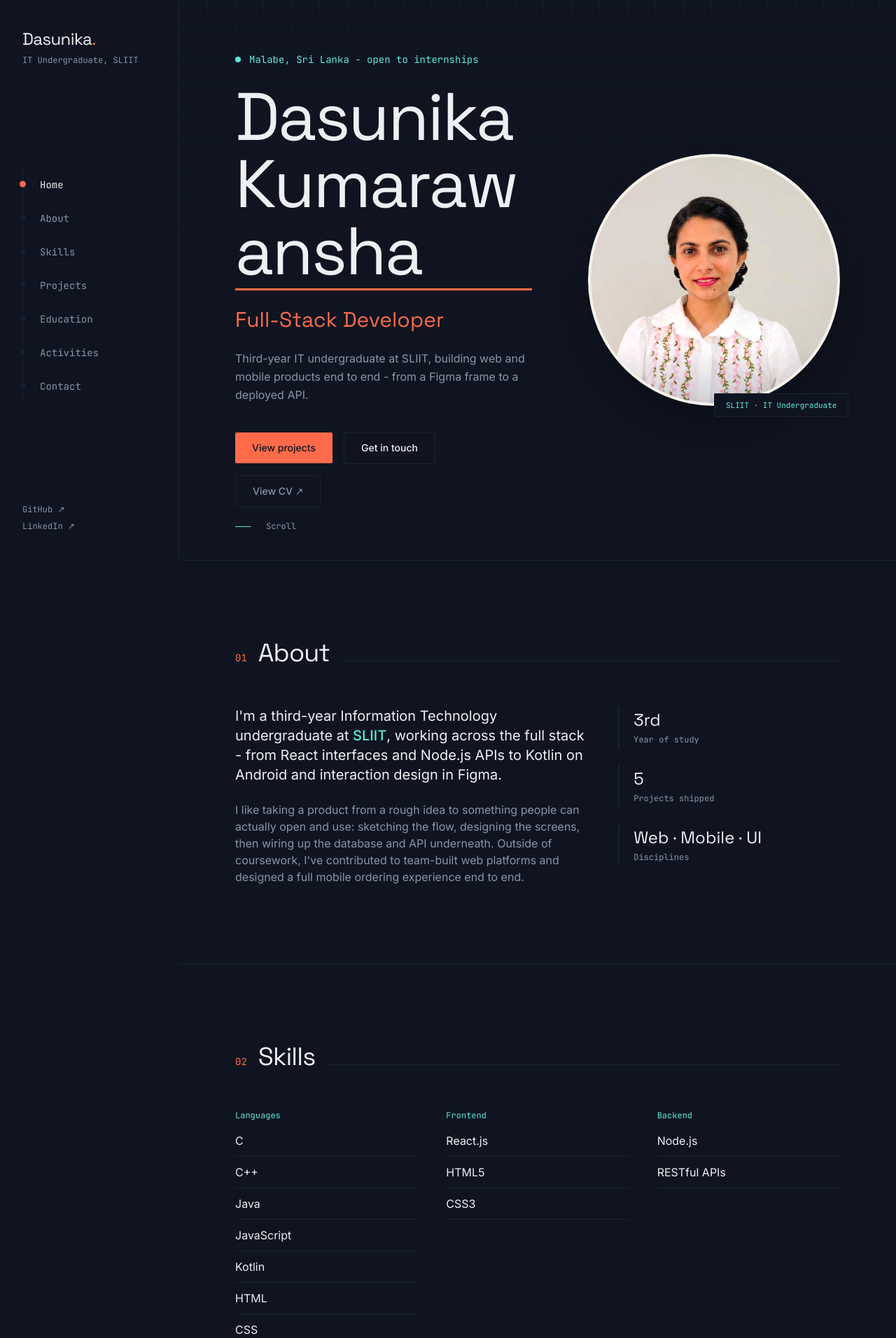
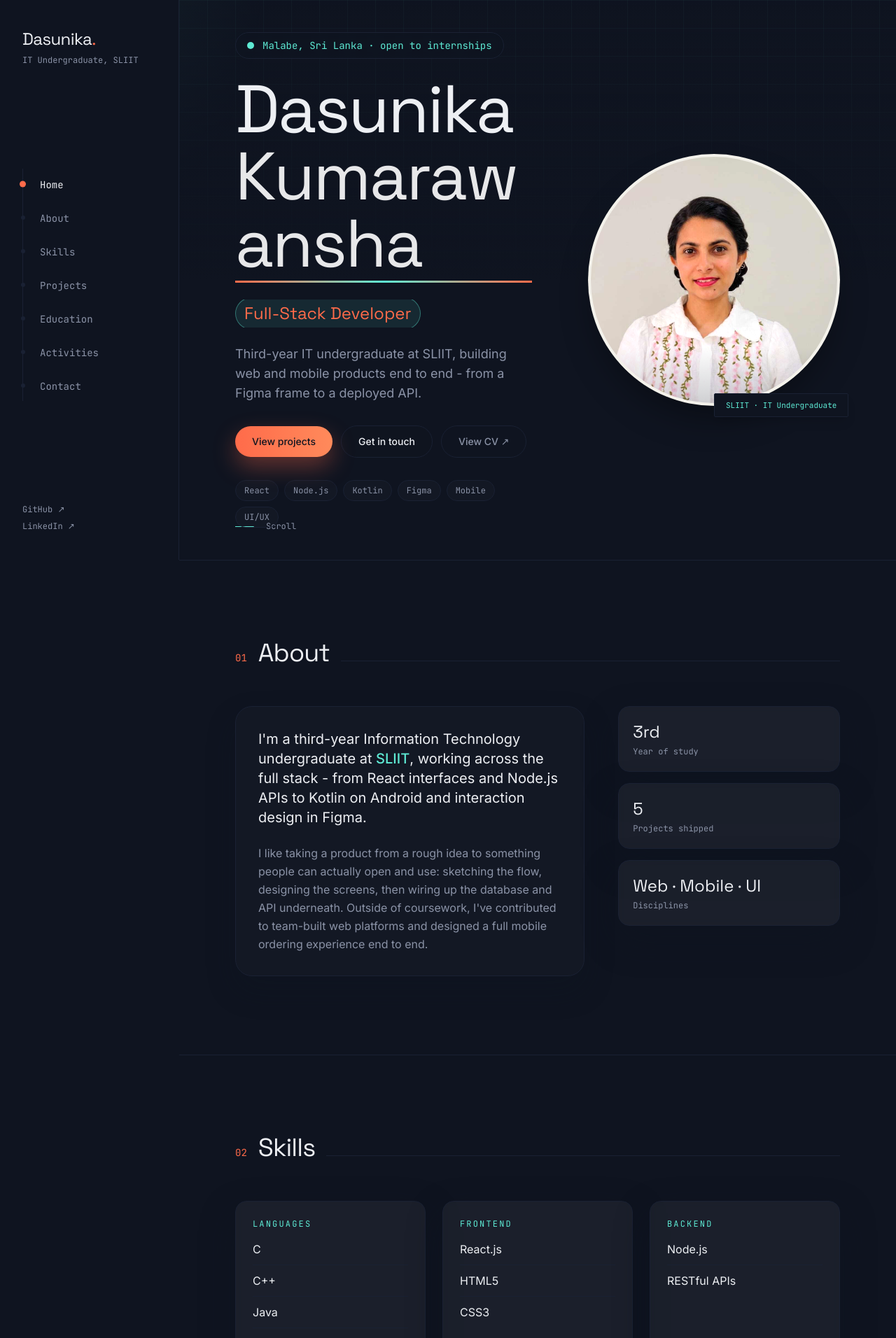
Before and after one commit to DKumarawansha/Portfolio-website, a React (Vite) app: page / in a window 1280 px wide. Shown: the top 1912 px of the page at 70% size. Built offline with nearby package versions, Linux system fonts and the light colour scheme.

Commit message:
New portfolio

```diff
--- a/src/App.jsx
+++ b/src/App.jsx
@@ -10,9 +10,10 @@ import Footer from './components/Footer'
 
 export default function App() {
   return (
-    <div className="bg-ink min-h-screen overflow-x-hidden">
+    <div className="relative min-h-screen overflow-x-hidden bg-ink text-chalk">
+      <div className="pointer-events-none fixed inset-0 bg-[radial-gradient(circle_at_top_left,_rgba(94,234,212,0.12),transparent_25%),radial-gradient(circle_at_bottom_right,_rgba(255,107,74,0.10),transparent_30%)]" />
       <Sidebar />
-      <main className="min-w-0 lg:pl-64">
+      <main className="relative min-w-0 lg:pl-64">
         <Hero />
         <About />
         <Skills />
--- a/src/components/About.jsx
+++ b/src/components/About.jsx
@@ -18,15 +18,15 @@ export default function About() {
           whileInView={{ opacity: 1, y: 0 }}
           viewport={{ once: true, margin: '-80px' }}
           transition={{ duration: 0.6 }}
-          className="lg:col-span-3 text-lg sm:text-xl text-chalk leading-relaxed font-light"
+          className="lg:col-span-3 rounded-3xl border border-inkline bg-white/[0.02] p-6 sm:p-8 shadow-[0_20px_40px_rgba(15,20,32,0.28)]"
         >
-          <p>
+          <p className="text-lg sm:text-xl text-chalk leading-relaxed font-light">
             I'm a third-year Information Technology undergraduate at{' '}
             <span className="text-wire font-medium">SLIIT</span>, working across the full stack -
             from React interfaces and Node.js APIs to Kotlin on Android and interaction design in
             Figma.
           </p>
-          <p className="mt-6 text-muted text-base">
+          <p className="mt-6 text-muted text-base leading-relaxed">
             I like taking a product from a rough idea to something people can actually open and
             use: sketching the flow, designing the screens, then wiring up the database and API
             underneath. Outside of coursework, I've contributed to team-built web platforms and
@@ -39,10 +39,10 @@ export default function About() {
           whileInView={{ opacity: 1, y: 0 }}
           viewport={{ once: true, margin: '-80px' }}
           transition={{ duration: 0.6, delay: 0.15 }}
-          className="lg:col-span-2 flex flex-col gap-6"
+          className="lg:col-span-2 flex flex-col gap-4"
         >
           {stats.map((s) => (
-            <div key={s.label} className="border-l-2 border-inkline pl-5 py-1">
+            <div key={s.label} className="soft-card p-5">
               <div className="font-display text-2xl text-chalk">{s.value}</div>
               <div className="font-mono text-xs text-muted mt-1">{s.label}</div>
             </div>
--- a/src/components/Hero.jsx
+++ b/src/components/Hero.jsx
@@ -26,14 +26,14 @@ export default function Hero() {
             initial={{ opacity: 0, y: 8 }}
             animate={{ opacity: 1, y: 0 }}
             transition={{ duration: 0.6 }}
-            className="mb-6 flex items-center gap-3"
+            className="mb-6 inline-flex items-center gap-3 rounded-full border border-inkline bg-ink/50 px-4 py-2 backdrop-blur-sm"
           >
-            <span className="relative flex h-2 w-2">
+            <span className="relative flex h-2.5 w-2.5">
               <span className="absolute inline-flex h-full w-full animate-ping rounded-full bg-wire opacity-60" />
-              <span className="relative inline-flex h-2 w-2 rounded-full bg-wire" />
+              <span className="relative inline-flex h-2.5 w-2.5 rounded-full bg-wire" />
             </span>
-            <p className="font-mono text-wire text-sm">
-              Malabe, Sri Lanka - open to internships
+            <p className="font-mono text-wire text-xs sm:text-sm">
+              Malabe, Sri Lanka · open to internships
             </p>
           </motion.div>
 
@@ -45,13 +45,13 @@ export default function Hero() {
           >
             Dasunika
             <br />
-            <span className="relative inline-block max-w-full break-words">
+            <span className="relative inline-block max-w-full break-words text-white/90">
               Kumarawansha
               <motion.span
                 initial={{ scaleX: 0 }}
                 animate={{ scaleX: 1 }}
                 transition={{ duration: 0.8, delay: 0.6, ease: 'easeOut' }}
-                className="absolute -bottom-1 left-0 h-[3px] w-full origin-left bg-signal sm:-bottom-2"
+                className="absolute -bottom-1 left-0 h-[3px] w-full origin-left bg-gradient-to-r from-signal via-wire to-signal sm:-bottom-2"
               />
             </span>
           </motion.h1>
@@ -60,16 +60,15 @@ export default function Hero() {
             initial={{ opacity: 0, y: 16 }}
             animate={{ opacity: 1, y: 0 }}
             transition={{ duration: 0.7, delay: 0.25 }}
-            className="mt-8 flex h-9 items-center gap-3 overflow-hidden"
+            className="mt-8 flex h-10 items-center overflow-hidden"
           >
-
             <motion.div
               key={roleIndex}
               initial={{ y: 36, opacity: 0 }}
               animate={{ y: 0, opacity: 1 }}
               exit={{ y: -36, opacity: 0 }}
               transition={{ duration: 0.5, ease: 'easeOut' }}
-              className="font-display text-2xl sm:text-3xl text-signal"
+              className="rounded-full border border-wire/40 bg-wire/10 px-3 py-1.5 font-display text-lg sm:text-2xl text-signal"
             >
               {profile.roles[roleIndex]}
             </motion.div>
@@ -79,7 +78,7 @@ export default function Hero() {
             initial={{ opacity: 0, y: 16 }}
             animate={{ opacity: 1, y: 0 }}
             transition={{ duration: 0.7, delay: 0.35 }}
-            className="mt-6 max-w-md text-muted text-base leading-relaxed"
+            className="mt-6 max-w-xl text-muted text-base leading-relaxed sm:text-lg"
           >
             {profile.tagline}
           </motion.p>
@@ -88,7 +87,7 @@ export default function Hero() {
             initial={{ opacity: 0, y: 16 }}
             animate={{ opacity: 1, y: 0 }}
             transition={{ duration: 0.7, delay: 0.45 }}
-            className="mt-10 flex flex-wrap items-center gap-4"
+            className="mt-8 flex flex-wrap items-center gap-3"
           >
             <a
               href="#projects"
@@ -96,9 +95,9 @@ export default function Hero() {
                 e.preventDefault()
                 document.getElementById('projects')?.scrollIntoView({ behavior: 'smooth' })
               }}
-              className="group relative px-6 py-3 bg-signal text-ink font-body font-medium text-sm rounded-sm overflow-hidden transition-colors duration-300 hover:text-signal focus-ring"
+              className="group relative overflow-hidden rounded-full bg-gradient-to-r from-signal to-[#ff8a5b] px-6 py-3 text-sm font-medium text-ink shadow-[0_14px_32px_rgba(255,107,74,0.35)] transition-transform duration-300 hover:-translate-y-0.5 focus-ring"
             >
-              <span className="absolute inset-0 -translate-x-full bg-ink transition-transform duration-300 group-hover:translate-x-0" />
+              <span className="absolute inset-0 bg-white/15 opacity-0 transition-opacity duration-300 group-hover:opacity-100" />
               <span className="relative">View projects</span>
             </a>
             <a
@@ -107,7 +106,7 @@ export default function Hero() {
                 e.preventDefault()
                 document.getElementById('contact')?.scrollIntoView({ behavior: 'smooth' })
               }}
-              className="px-6 py-3 border border-inkline text-chalk font-body font-medium text-sm rounded-sm hover:border-wire hover:text-wire transition-colors duration-200 focus-ring"
+              className="rounded-full border border-inkline bg-ink/40 px-6 py-3 text-sm font-medium text-chalk transition-all duration-200 hover:border-wire hover:text-wire focus-ring"
             >
               Get in touch
             </a>
@@ -115,11 +114,19 @@ export default function Hero() {
               href="/CV_Dasunika_Kumarawansha.pdf"
               target="_blank"
               rel="noreferrer"
-              className="px-6 py-3 border border-inkline text-muted font-body font-medium text-sm rounded-sm hover:border-wire hover:text-wire transition-colors duration-200 focus-ring"
+              className="rounded-full border border-inkline bg-transparent px-6 py-3 text-sm font-medium text-muted transition-all duration-200 hover:border-wire hover:text-wire focus-ring"
             >
               View CV ↗
             </a>
           </motion.div>
+
+          <div className="mt-8 flex flex-wrap gap-2 text-xs font-mono text-muted">
+            {['React', 'Node.js', 'Kotlin', 'Figma', 'Mobile', 'UI/UX'].map((item) => (
+              <span key={item} className="rounded-full border border-inkline bg-white/[0.02] px-3 py-1.5">
+                {item}
+              </span>
+            ))}
+          </div>
         </div>
 
         <motion.div
--- a/src/components/Skills.jsx
+++ b/src/components/Skills.jsx
@@ -7,7 +7,7 @@ export default function Skills() {
     <section id="skills" className="px-6 sm:px-12 lg:px-20 py-28 border-t border-inkline">
       <SectionHeading index="02" title="Skills" />
 
-      <div className="grid sm:grid-cols-2 lg:grid-cols-3 gap-x-10 gap-y-12">
+      <div className="grid sm:grid-cols-2 lg:grid-cols-3 gap-x-6 gap-y-6">
         {skillGroups.map((group, i) => (
           <motion.div
             key={group.title}
@@ -15,11 +15,12 @@ export default function Skills() {
             whileInView={{ opacity: 1, y: 0 }}
             viewport={{ once: true, margin: '-60px' }}
             transition={{ duration: 0.5, delay: i * 0.06 }}
+            className="soft-card p-5 sm:p-6"
           >
-            <h3 className="font-mono text-xs text-wire mb-4">{group.title}</h3>
+            <h3 className="font-mono text-xs uppercase tracking-[0.18em] text-wire mb-4">{group.title}</h3>
             <ul className="flex flex-col gap-2.5">
               {group.items.map((item) => (
-                <li key={item} className="text-chalk text-base font-light border-b border-inkline pb-2.5">
+                <li key={item} className="border-b border-inkline pb-2.5 text-base font-light text-chalk last:border-b-0">
                   {item}
                 </li>
               ))}
@@ -33,16 +34,18 @@ export default function Skills() {
         whileInView={{ opacity: 1, y: 0 }}
         viewport={{ once: true, margin: '-60px' }}
         transition={{ duration: 0.5, delay: 0.3 }}
-        className="mt-16 pt-10 border-t border-inkline flex flex-wrap gap-3"
+        className="mt-16 border-t border-inkline pt-10"
       >
+        <div className="flex flex-wrap gap-3">
           {softSkills.map((s) => (
             <span
               key={s}
-            className="font-mono text-xs text-muted border border-inkline rounded-full px-4 py-2"
+              className="rounded-full border border-inkline bg-white/[0.02] px-4 py-2 font-mono text-xs text-muted"
             >
               {s}
             </span>
           ))}
+        </div>
       </motion.div>
     </section>
   )
--- a/src/index.css
+++ b/src/index.css
@@ -7,10 +7,13 @@ html {
 }
 
 body {
-  background-color: #0f1420;
+  background:
+    radial-gradient(circle at top, rgba(94, 234, 212, 0.08), transparent 30%),
+    linear-gradient(180deg, #0f1420 0%, #10182a 100%);
   color: #edeff3;
   font-family: 'Inter', sans-serif;
   overflow-x: hidden;
+  text-rendering: optimizeLegibility;
 }
 
 ::selection {
@@ -26,11 +29,17 @@ body {
   background: #0f1420;
 }
 ::-webkit-scrollbar-thumb {
-  background: #1a2133;
-  border-radius: 4px;
+  background: linear-gradient(180deg, #1a2133, #2d3a4f);
+  border-radius: 999px;
 }
 ::-webkit-scrollbar-thumb:hover {
   background: #5eead4;
+}
+
+@layer components {
+  .soft-card {
+    @apply rounded-2xl border border-inkline bg-white/5 shadow-[0_20px_50px_rgba(15,20,32,0.35)] backdrop-blur-sm;
+  }
 }
 
 /* respect reduced motion */
```
Also changed, not shown: src/components/Projects.jsx (+8 -8 lines). Lines whose indentation alone changed are shown as unchanged.
